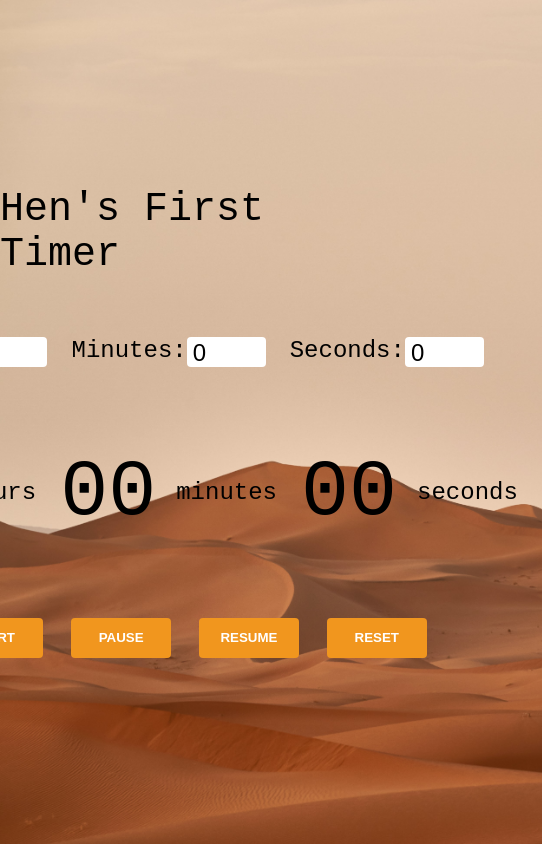
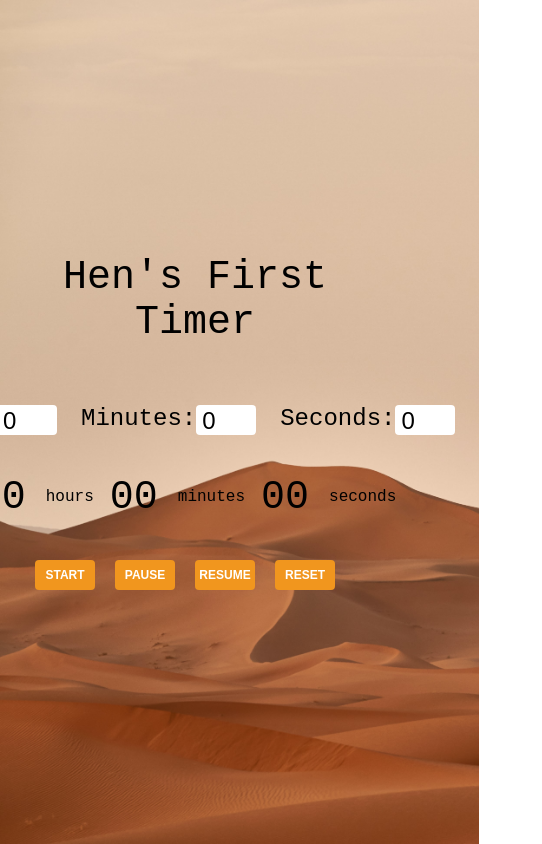
Before and after one commit to henry-shih4/first-alarm-countdown, a plain HTML site: page index.html in a window 390 px wide. Shown: the whole page, 542 px wide, since content can reach past the window. Drawn offline with Linux system fonts and the light colour scheme.

Commit message:
responsiveness mobile

```diff
--- a/index.html
+++ b/index.html
@@ -15,7 +15,7 @@
 <div id="container">
     <div class="select-time">
 <label for="hour">Hours:</label>
-<input type="number" class="time-input" name="hour" id="hour" min="0" max="24">
+<input type="number" class="time-input" name="hour" id="hour" min="0" max="99">
         <label for="minute">Minutes:</label>
         <input type="number" class="time-input" name="minute" id="minute" min="0" max="59">
                 <label for="seconds">Seconds:</label>
--- a/styles.css
+++ b/styles.css
@@ -22,6 +22,7 @@ justify-content: center;
 align-items: center;
 font-size:2.5rem;
 margin-bottom:1.5em;
+text-align: center;
 }
 
 
@@ -34,7 +35,12 @@ margin-bottom:1.5em;
 
 .select-time{
     display:flex;
-    max-width:100%;
+    max-width:75%;
+    justify-content: center;
+}
+
+.select-time input{
+    min-width:60px;
 }
 .clock{
     display:flex;
@@ -122,3 +128,24 @@ audio{
 .body-shadow{
     opacity:0.2;
 }
+
+ .btn-cntr {
+     display: flex;
+     flex-wrap: wrap;
+ }
+
+@media screen and (max-width:700px) {
+
+    .timer{
+        font-size:2.5rem;
+    }
+    .time-text{
+        font-size:1rem;
+    }
+        button {
+            height: 30px;
+            width: 60px;
+            font-size:12px;
+        }
+
+}
```
